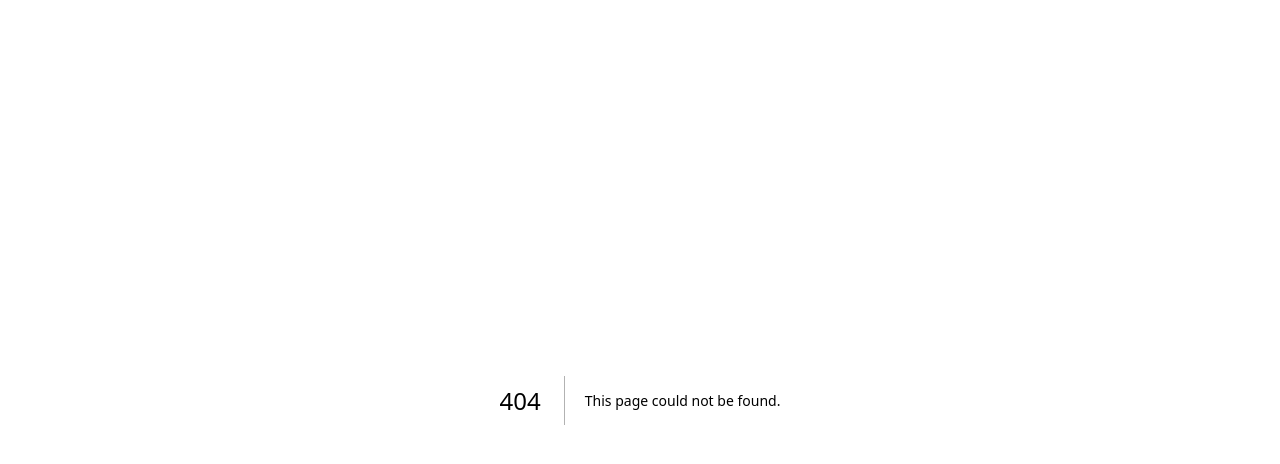
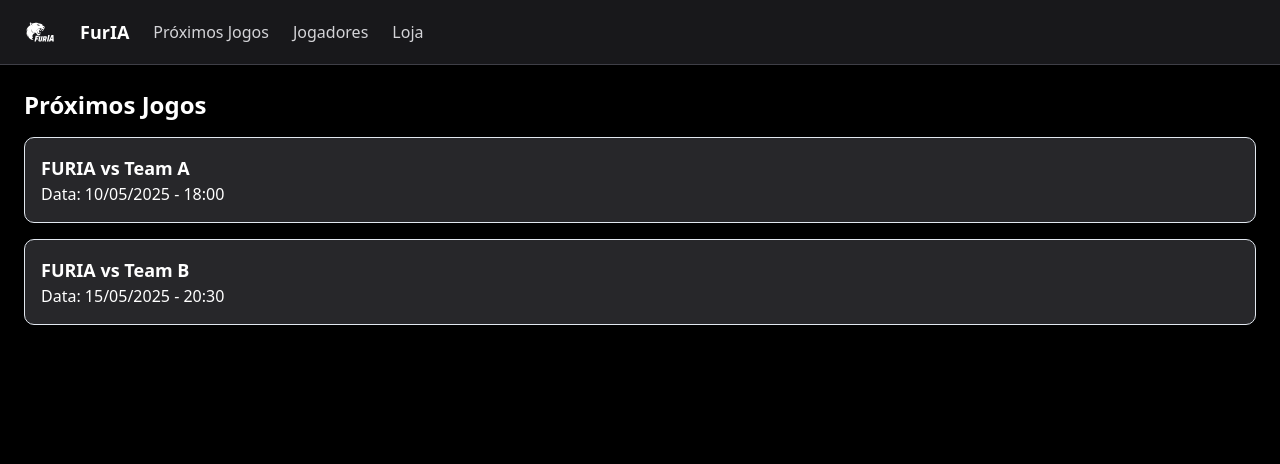
Before and after one commit to isac1708/furia_chatbot, a Next.js app: page /proximos-jogos in a window 1280 px wide. Before the commit this address had no page. Shown: the top 464 px of the page. Built offline with nearby package versions, Linux system fonts and the light colour scheme.

Commit message:
feat: adiciona Navbar e página de Próximos Jogos

```diff
--- a/src/app/layout.tsx
+++ b/src/app/layout.tsx
@@ -1,6 +1,7 @@
 import type { Metadata } from "next";
 import { Geist, Geist_Mono } from "next/font/google";
 import "./globals.css";
+import Navbar from "@/components/Navbar";
 
 const geistSans = Geist({
   variable: "--font-geist-sans",
@@ -30,6 +31,7 @@
       <body
         className={`${geistSans.variable} ${geistMono.variable} antialiased`}
       >
+         <Navbar />
         {children}
       </body>
     </html>
--- a/src/app/page.tsx
+++ b/src/app/page.tsx
@@ -1,5 +1,6 @@
 "use client";
 import Image from "next/image";
+import Navbar from "@/components/Navbar";
 import {
   Card,
   CardContent,
@@ -47,9 +48,8 @@
   }
 };
   return (
-    <div
-      className="flex min-h-screen bg-black items-center justify-center bg-cover bg-center"
-      style={{ backgroundImage: "url('/Furia_background.png')" }}>
+    <div className="flex flex-col min-h-screen bg-black bg-cover bg-center" style={{ backgroundImage: "url('/Furia_background.png')" }}>
+      <div className="flex flex-1 items-center justify-center w-full">
       <Card className="w-[570px] h-[635px] grid grid-rows-[min-content_1fr_min-content]">
       <CardHeader>
   <div className="flex items-center gap-3">
@@ -96,6 +96,7 @@
           <Button type="button" onClick={handleSendMessage}>Enviar</Button>
         </CardFooter>
       </Card>
+      </div>
     </div>
   );
 }
--- /dev/null
+++ b/src/app/proximos-jogos/page.tsx
@@ -0,0 +1,17 @@
+export default function ProximosJogos() {
+    return (
+      <main className="min-h-screen bg-black text-white p-6">
+        <h1 className="text-2xl font-bold mb-4">Próximos Jogos</h1>
+        <ul className="space-y-4">
+          <li className="border p-4 rounded-lg bg-zinc-800">
+            <p className="text-lg font-semibold">FURIA vs Team A</p>
+            <p>Data: 10/05/2025 - 18:00</p>
+          </li>
+          <li className="border p-4 rounded-lg bg-zinc-800">
+            <p className="text-lg font-semibold">FURIA vs Team B</p>
+            <p>Data: 15/05/2025 - 20:30</p>
+          </li>
+        </ul>
+      </main>
+    );
+  }
--- /dev/null
+++ b/src/components/Navbar.tsx
@@ -0,0 +1,22 @@
+import Link from "next/link";
+import Image from "next/image";
+
+export default function Navbar() {
+  return (
+    <nav className="bg-zinc-900 px-6 py-4 flex items-center gap-6 border-b border-zinc-700">
+        <Image src="/furia_icon2.svg" alt="FurIA Logo" width={32} height={32} />
+      <Link href="/" className="text-white font-semibold text-lg hover:text-zinc-400 transition">
+        FurIA
+      </Link>
+      <Link href="/proximos-jogos" className="text-zinc-300 hover:text-white transition">
+        Próximos Jogos
+      </Link>
+      <Link href="/jogadores" className="text-zinc-300 hover:text-white transition">
+        Jogadores
+      </Link>
+      <Link href="/loja" className="text-zinc-300 hover:text-white transition">
+        Loja
+      </Link>
+    </nav>
+  );
+}
```
Also changed, not shown: public/furia_icon2.svg (added), src/app/Jogadores/page.tsx (added).
